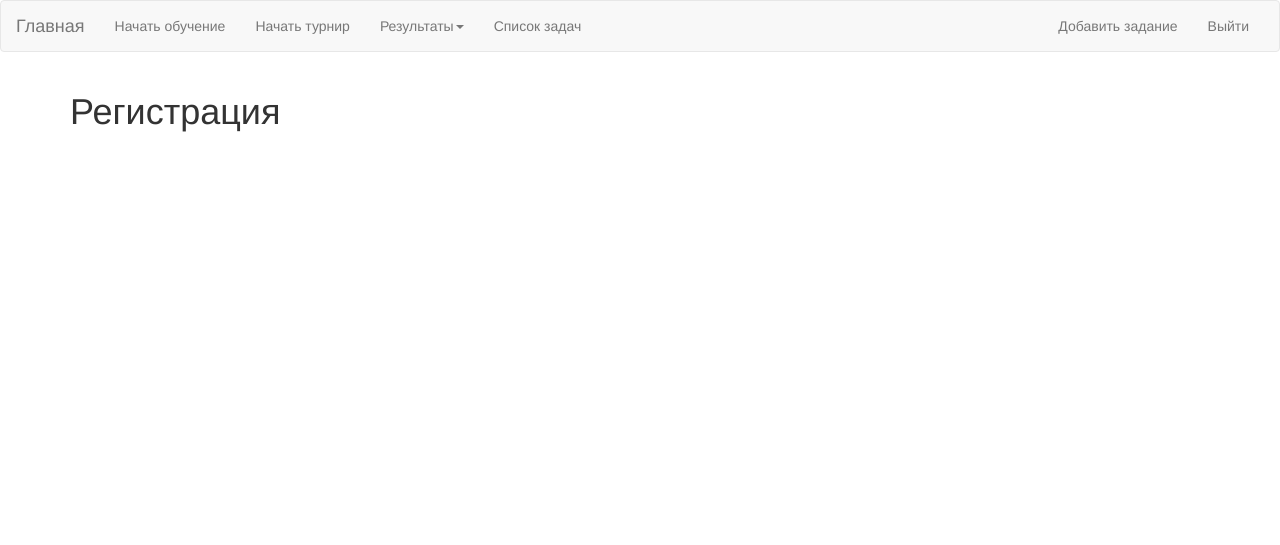
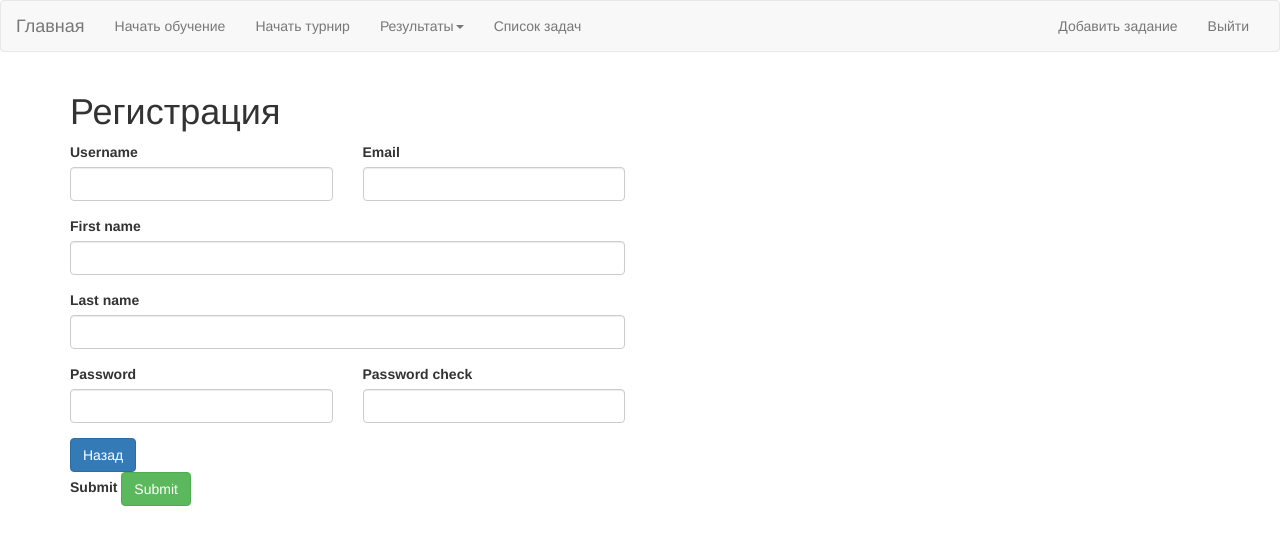
Before and after one commit to IvanSaratov/PyChess, a Python web app: template app/templates/auth/registration.html in a window 1280 px wide. Shown: the top 545 px of the page. Run offline with Jinja, Linux system fonts and the light colour scheme; the template is opened without the code that fills it: most values are stand-ins (such as "Sample title", 1, 10 or a date in 2020); form fields are guessed from the names that the template uses; some libraries are stand-ins or nearby versions.

Commit message:
Css login and registration form

```diff
--- a/app/templates/auth/registration.html
+++ b/app/templates/auth/registration.html
@@ -4,8 +4,30 @@
 {% block app_content %}
     <h1>Регистрация</h1>
     <div class="row">
-        <div class="col-md-4">
-            {{ wtf.quick_form(form) }}
+        <div class="col-md-6">
+            <form action="{{ url_for('auth.registration') }}" method="post" class="form" role="form">
+                {{ form.hidden_tag() }}
+                <div class="row">
+                    <div class="col-md-6">
+                        {{ wtf.form_field(form.username) }}
+                    </div>
+                    <div class="col-md-6">
+                        {{ wtf.form_field(form.email) }}
+                    </div>
+                </div>
+                {{ wtf.form_field(form.first_name) }}
+                {{ wtf.form_field(form.last_name) }}
+                <div class="row">
+                    <div class="col-md-6">
+                        {{ wtf.form_field(form.password) }}
+                    </div>
+                    <div class="col-md-6">
+                        {{ wtf.form_field(form.password_check) }}
+                    </div>
+                </div>
+                <a href="{{ url_for('auth.login') }}" class="btn btn-primary">Назад</a>
+                {{ wtf.form_field(form.submit, class='btn btn-success') }}
+            </form>
         </div>
     </div>
 {% endblock %}
```
Also changed, not shown: app/templates/auth/login.html (+8 -3 lines).
